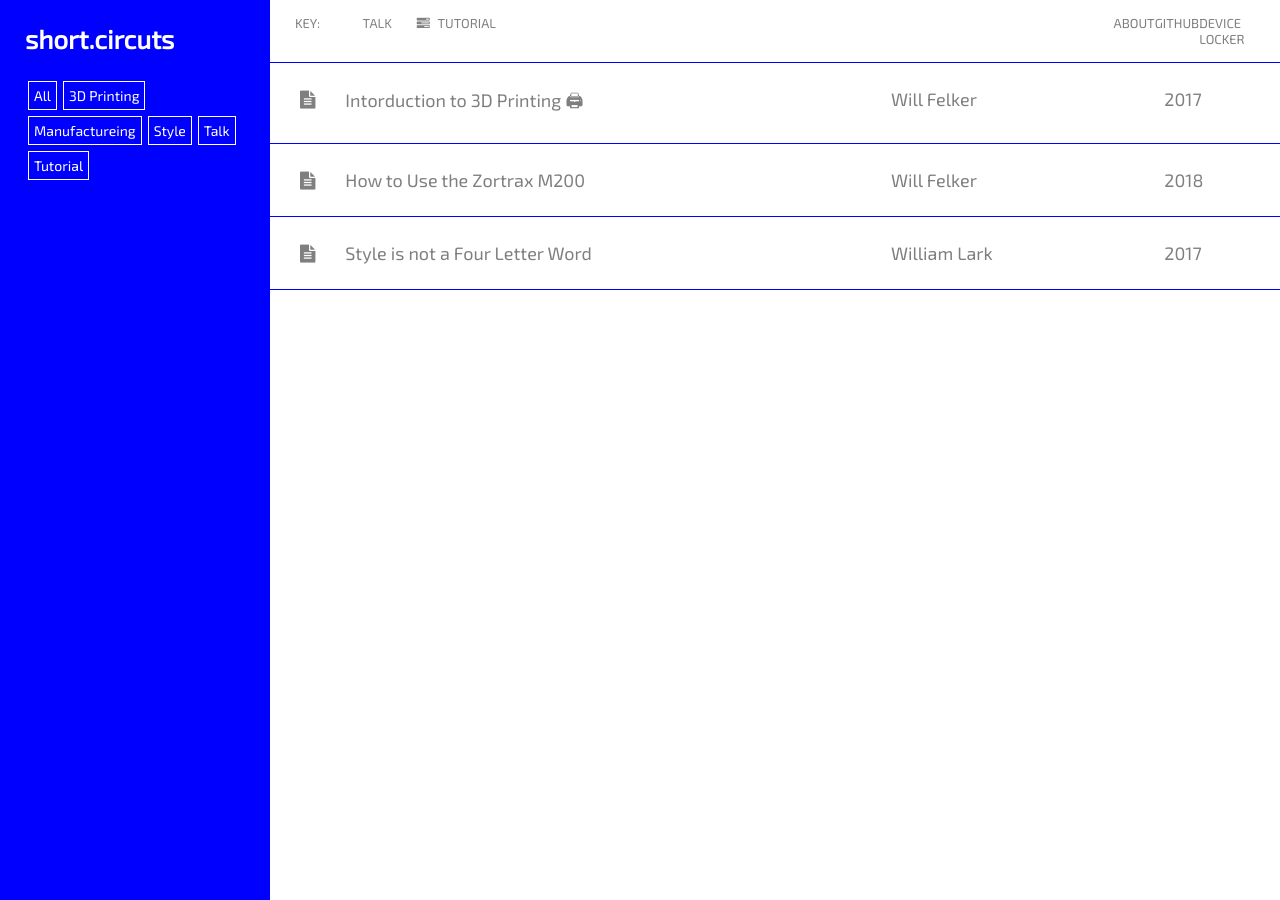
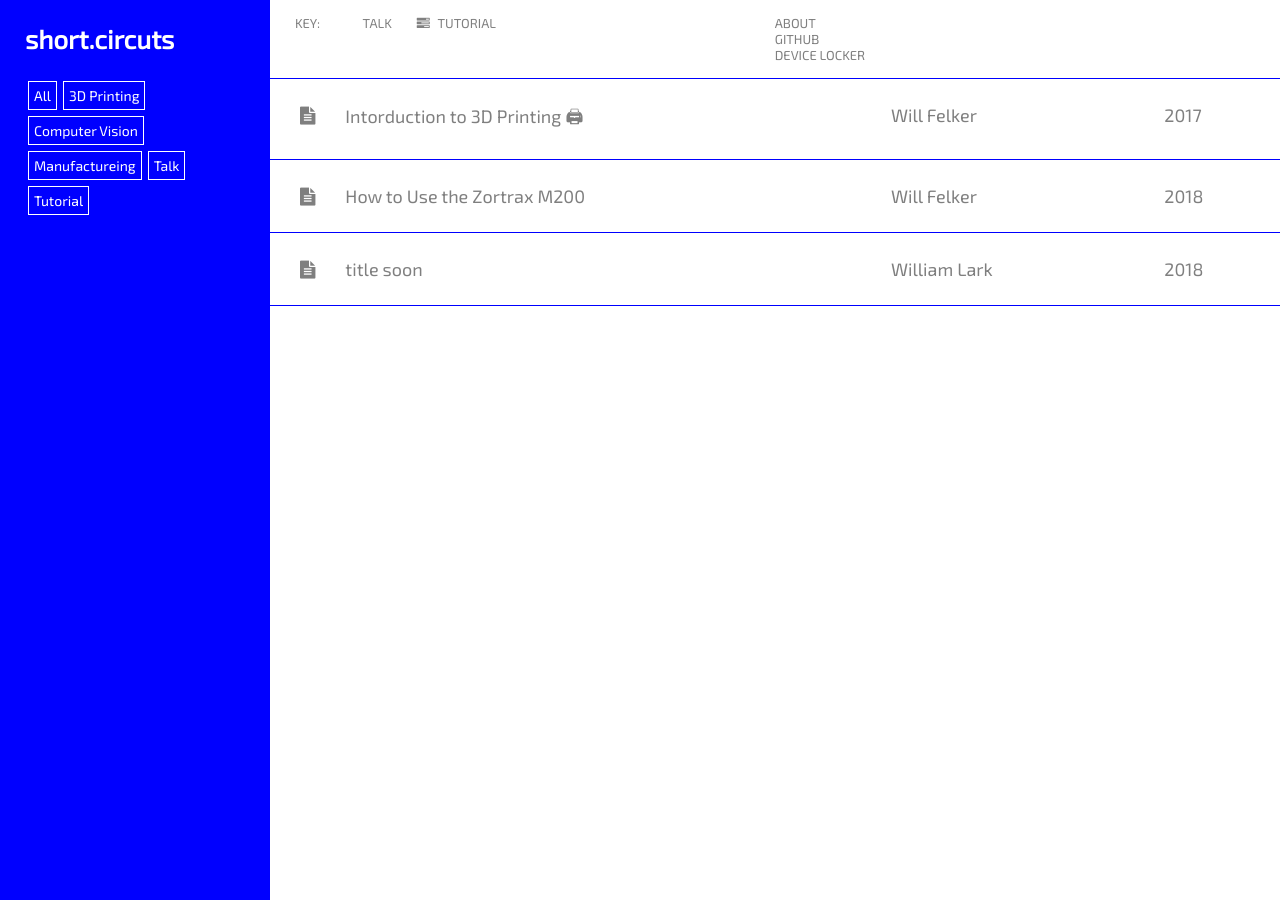
Before and after one commit to fjordsf/short.circuit, a Jekyll site: the page built from index.html, in a window 1280 px wide. Built offline with Jekyll 4.4.1, drawn with Linux system fonts in a browser that asks for light colours; nearby versions of some CDN libraries; comment, search, counter and statistics services are not loaded.

Commit message:
nav updates

```diff
--- a/_posts/2017-11-16-Printing.md
+++ b/_posts/2017-11-16-title-soon.md
@@ -1,10 +1,11 @@
 ---
-title: Style is not a Four Letter Word
+title: title soon
 author: William Lark
 type: <i class="fa fa-file-text" aria-hidden="true"></i>
 tags:
-- Style
-year: 2017
-link: PDF/style-keedy.pdf
+- Computer Vision
+- Talk
+year: 2018
+link:
 video:
 ---
--- a/index.html
+++ b/index.html
@@ -11,11 +11,13 @@ layout: default
         <li><i class="fa fa-tasks" aria-hidden="true"></i> tutorial</li>
         <!-- <li><i class="fa fa-book" aria-hidden="true"></i> </li> -->
     </ul></div>
+<div class="navright">
+  <div class="about-link"><a href="{{ site.github.url }}/about">About </a></div>
+  <div class="about-link"><a href="https://github.com/fjordsf">Github </a></div>
+  <div class="about-link"><a href="http://devices.fjordsf.com/">Device Locker</a></div>
+</div>
+</div>
 
-    <div class="about-link"><a href="{{ site.github.url }}/about">About </a></div>
-    <div class="about-link"><a href="https://github.com/fjordsf">Github </a></div>
-    <div class="about-link"><a href="http://devices.fjordsf.com/">Device Locker</a></div>
-</div>
 
 <div class="blog-list-container" id="all-container">
 
--- a/styles.css
+++ b/styles.css
@@ -13,6 +13,13 @@ body {
     font-family: 'Exo 2', sans-serif;
     font-size: 18px;
 }
+
+.navright{
+  display: inline-block;
+height: 100%;
+width: 100%;
+}
+
 .clear {
   clear: both;
   display: block;
```
Also changed, not shown: 404.md (+2 -2 lines).
